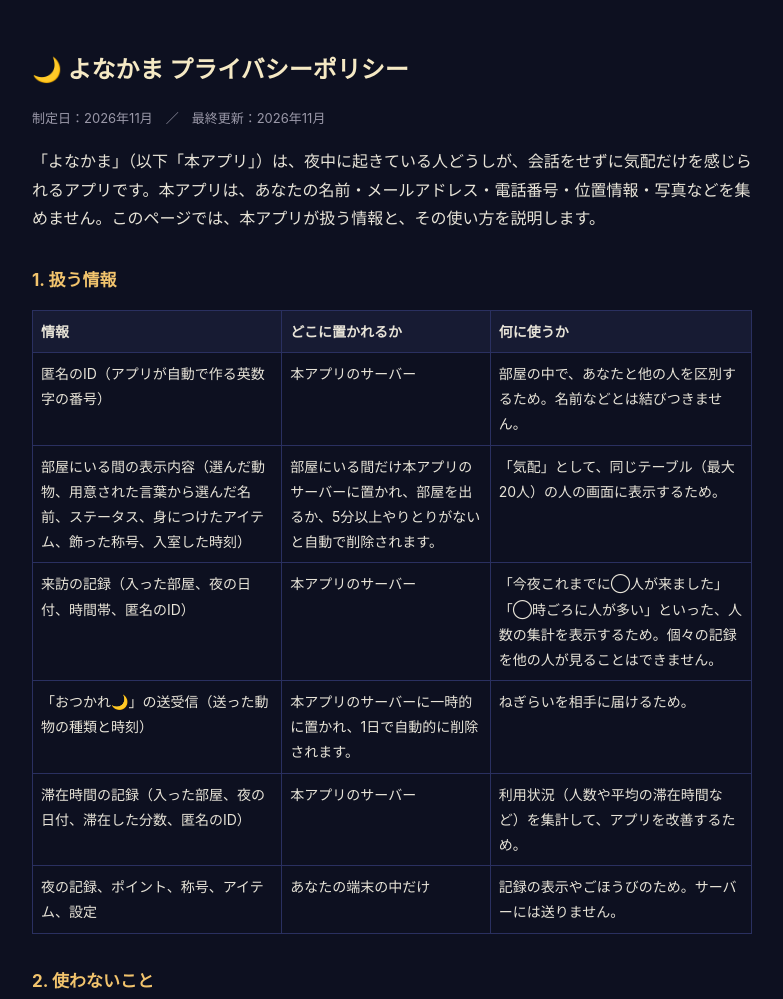
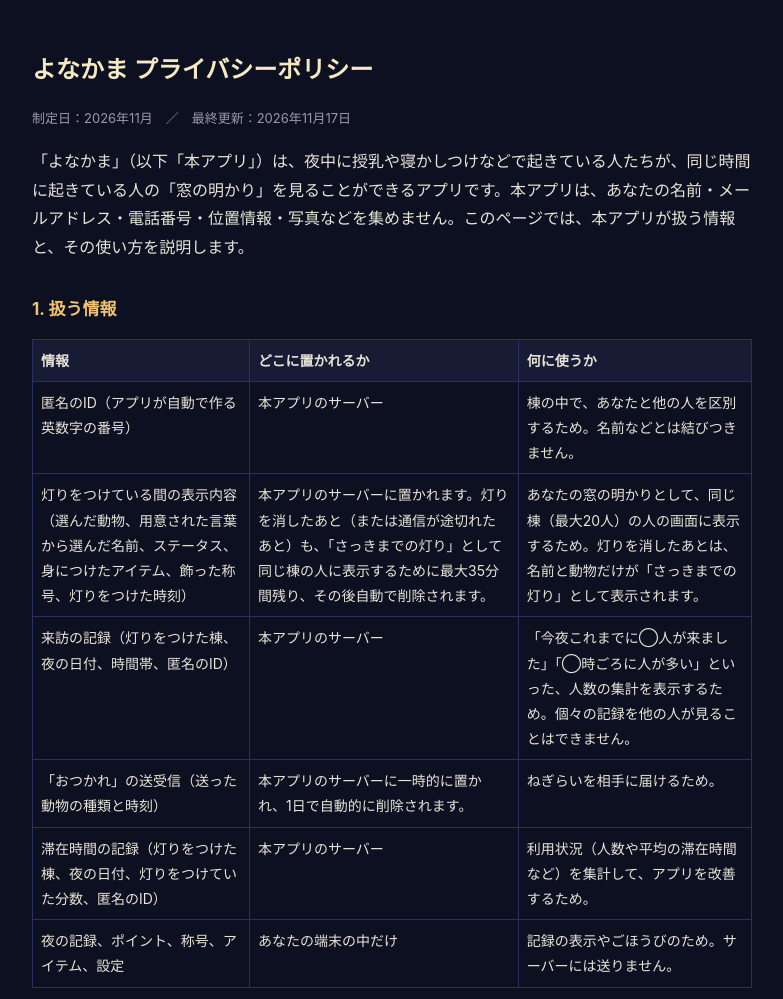
Before and after one commit to yonakama/yonakama.github.io, a plain HTML site: page privacy.html in a window 1280 px wide. Shown: the top 999 px of the page, without its empty margins (248-1031 px from the left). Drawn offline with Linux system fonts and the light colour scheme.

Commit message:
プライバシーポリシー更新（35分保持・棟）とアイコン差し替え

```diff
--- a/privacy.html
+++ b/privacy.html
@@ -17,19 +17,19 @@
 </head>
 <body>
 <main>
-<h1>🌙 よなかま プライバシーポリシー</h1>
-<p class="muted">制定日：2026年11月　／　最終更新：2026年11月</p>
+<h1>よなかま プライバシーポリシー</h1>
+<p class="muted">制定日：2026年11月　／　最終更新：2026年11月17日</p>
 
-<p>「よなかま」（以下「本アプリ」）は、夜中に起きている人どうしが、会話をせずに気配だけを感じられるアプリです。本アプリは、あなたの名前・メールアドレス・電話番号・位置情報・写真などを集めません。このページでは、本アプリが扱う情報と、その使い方を説明します。</p>
+<p>「よなかま」（以下「本アプリ」）は、夜中に授乳や寝かしつけなどで起きている人たちが、同じ時間に起きている人の「窓の明かり」を見ることができるアプリです。本アプリは、あなたの名前・メールアドレス・電話番号・位置情報・写真などを集めません。このページでは、本アプリが扱う情報と、その使い方を説明します。</p>
 
 <h2>1. 扱う情報</h2>
 <table>
 <tr><th>情報</th><th>どこに置かれるか</th><th>何に使うか</th></tr>
-<tr><td>匿名のID（アプリが自動で作る英数字の番号）</td><td>本アプリのサーバー</td><td>部屋の中で、あなたと他の人を区別するため。名前などとは結びつきません。</td></tr>
-<tr><td>部屋にいる間の表示内容（選んだ動物、用意された言葉から選んだ名前、ステータス、身につけたアイテム、飾った称号、入室した時刻）</td><td>部屋にいる間だけ本アプリのサーバーに置かれ、部屋を出るか、5分以上やりとりがないと自動で削除されます。</td><td>「気配」として、同じテーブル（最大20人）の人の画面に表示するため。</td></tr>
-<tr><td>来訪の記録（入った部屋、夜の日付、時間帯、匿名のID）</td><td>本アプリのサーバー</td><td>「今夜これまでに◯人が来ました」「◯時ごろに人が多い」といった、人数の集計を表示するため。個々の記録を他の人が見ることはできません。</td></tr>
-<tr><td>「おつかれ🌙」の送受信（送った動物の種類と時刻）</td><td>本アプリのサーバーに一時的に置かれ、1日で自動的に削除されます。</td><td>ねぎらいを相手に届けるため。</td></tr>
-<tr><td>滞在時間の記録（入った部屋、夜の日付、滞在した分数、匿名のID）</td><td>本アプリのサーバー</td><td>利用状況（人数や平均の滞在時間など）を集計して、アプリを改善するため。</td></tr>
+<tr><td>匿名のID（アプリが自動で作る英数字の番号）</td><td>本アプリのサーバー</td><td>棟の中で、あなたと他の人を区別するため。名前などとは結びつきません。</td></tr>
+<tr><td>灯りをつけている間の表示内容（選んだ動物、用意された言葉から選んだ名前、ステータス、身につけたアイテム、飾った称号、灯りをつけた時刻）</td><td>本アプリのサーバーに置かれます。灯りを消したあと（または通信が途切れたあと）も、「さっきまでの灯り」として同じ棟の人に表示するために最大35分間残り、その後自動で削除されます。</td><td>あなたの窓の明かりとして、同じ棟（最大20人）の人の画面に表示するため。灯りを消したあとは、名前と動物だけが「さっきまでの灯り」として表示されます。</td></tr>
+<tr><td>来訪の記録（灯りをつけた棟、夜の日付、時間帯、匿名のID）</td><td>本アプリのサーバー</td><td>「今夜これまでに◯人が来ました」「◯時ごろに人が多い」といった、人数の集計を表示するため。個々の記録を他の人が見ることはできません。</td></tr>
+<tr><td>「おつかれ」の送受信（送った動物の種類と時刻）</td><td>本アプリのサーバーに一時的に置かれ、1日で自動的に削除されます。</td><td>ねぎらいを相手に届けるため。</td></tr>
+<tr><td>滞在時間の記録（灯りをつけた棟、夜の日付、灯りをつけていた分数、匿名のID）</td><td>本アプリのサーバー</td><td>利用状況（人数や平均の滞在時間など）を集計して、アプリを改善するため。</td></tr>
 <tr><td>夜の記録、ポイント、称号、アイテム、設定</td><td>あなたの端末の中だけ</td><td>記録の表示やごほうびのため。サーバーには送りません。</td></tr>
 </table>
 
@@ -41,10 +41,10 @@
 </ul>
 
 <h2>3. 外部サービス</h2>
-<p>本アプリは、部屋の気配の共有と来訪の集計のために、Supabase（Supabase, Inc.）のサービスを使っています。データは日本（東京）リージョンのサーバーに置かれます。</p>
+<p>本アプリは、窓の明かりの共有と来訪の集計のために、Supabase（Supabase, Inc.）のサービスを使っています。データは日本（東京）リージョンのサーバーに置かれます。</p>
 
 <h2>4. 情報の削除</h2>
-<p>アプリの「設定」→「データをすべて消す」から、端末の中の記録と、サーバー上の来訪・滞在時間の記録をまとめて削除できます。部屋の表示内容とおつかれは、上記のとおり自動で削除されます。そのほかのご相談は、下記の連絡先までご連絡ください。</p>
+<p>アプリの「設定」→「データをすべて消す」から、端末の中の記録と、サーバー上の来訪・滞在時間の記録をまとめて削除できます。窓の表示内容とおつかれは、上記のとおり自動で削除されます。そのほかのご相談は、下記の連絡先までご連絡ください。</p>
 
 <h2>5. お子さまの情報</h2>
 <p>本アプリは保護者などの大人を対象としています。お子さまご本人の情報を入力する場所はありません。</p>
```
Also changed, not shown: icon.png.
